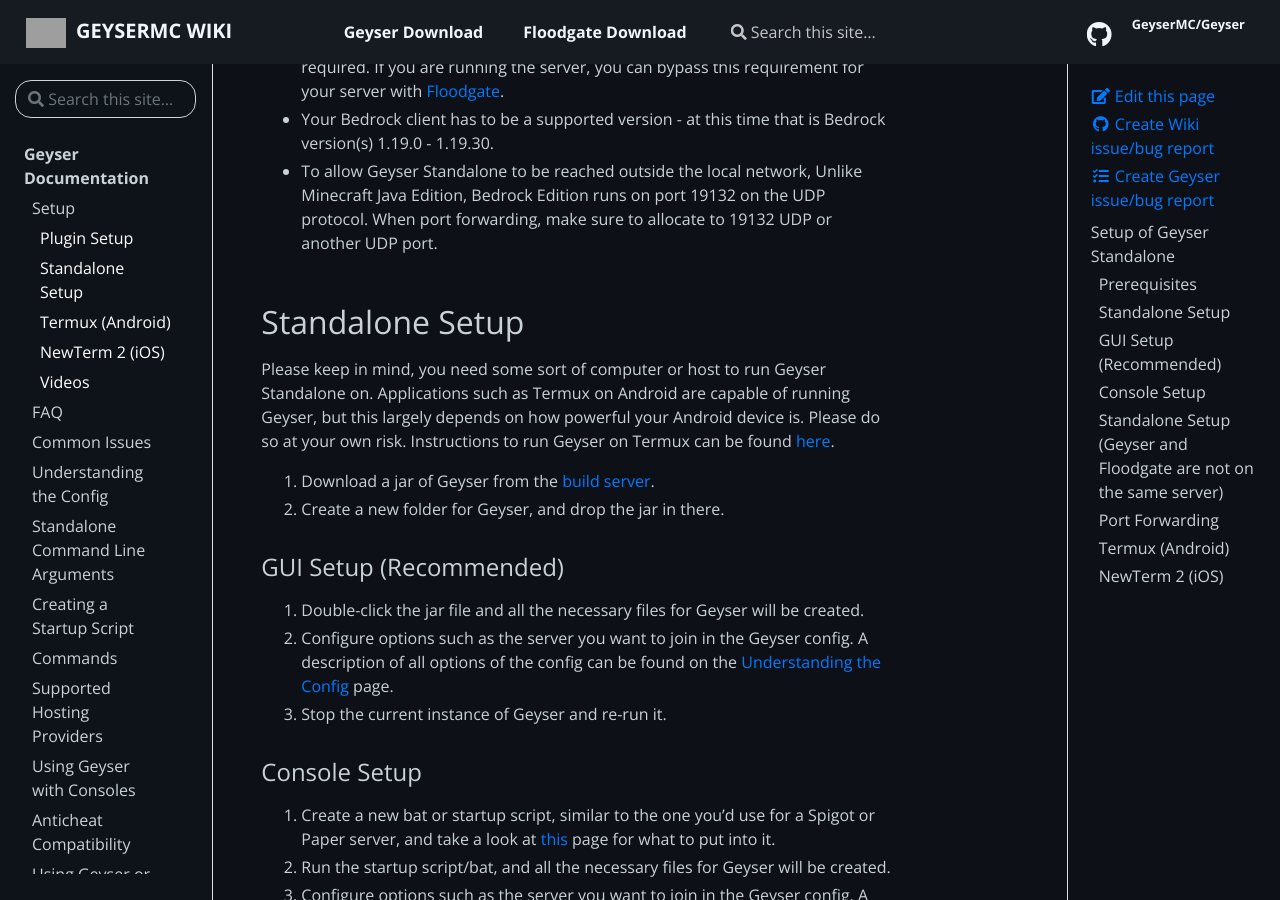
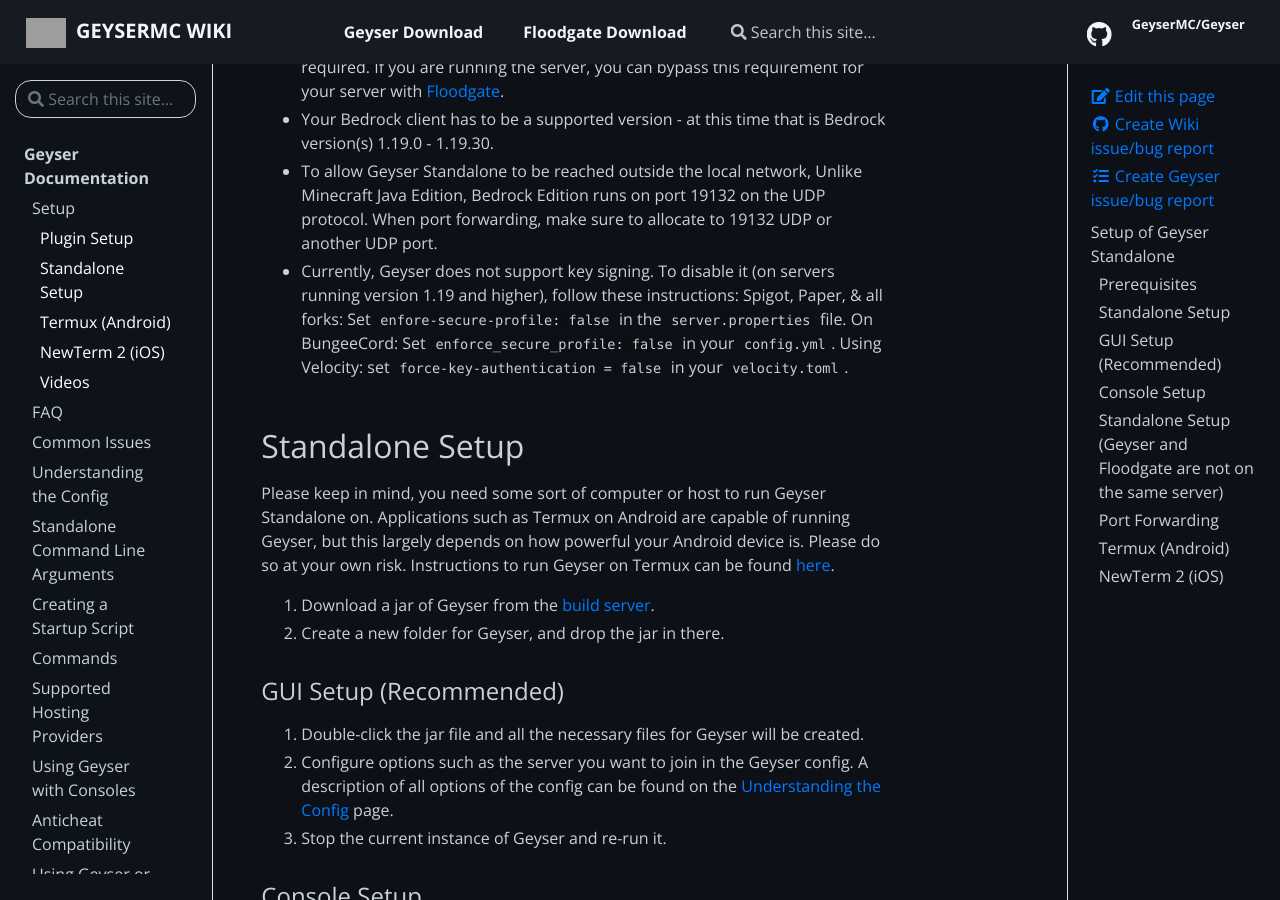
Before and after one commit to GeyserMC/GeyserWiki, a Jekyll site: the page built from _docs/geyser/standalone.md, in a window 1280 px wide and 900 px high, scrolled down 407 px. Built offline with Jekyll 4.4.1, drawn with Linux system fonts in a browser that asks for light colours; grey boxes are pictures that could not be loaded.

Commit message:
split standalone instructions for cleaner look

```diff
--- a/_docs/geyser/standalone.md
+++ b/_docs/geyser/standalone.md
@@ -15,6 +15,8 @@
 - If you are connecting to an online mode Java server, a paid Java account is required. If you are running the server, you can bypass this requirement for your server with [Floodgate](/floodgate/).
 - Your Bedrock client has to be a supported version - at this time that is Bedrock version(s) {{ site.data.versions.bedrock }}.
 - To allow Geyser Standalone to be reached outside the local network, Unlike Minecraft Java Edition, Bedrock Edition runs on port 19132 on the UDP protocol. When port forwarding, make sure to allocate to 19132 UDP or another UDP port.
+- Currently, Geyser does not support key signing. To disable it (on servers running version 1.19 and higher), follow these instructions: Spigot, Paper, & all forks: Set `enfore-secure-profile: false` in the `server.properties` file. On BungeeCord: Set `enforce_secure_profile: false` in your `config.yml`. Using Velocity: set `force-key-authentication = false` in your `velocity.toml`.
+
 
 ## Standalone Setup
 Please keep in mind, you need some sort of computer or host to run Geyser Standalone on. Applications such as Termux on Android are capable of running Geyser, but this largely depends on how powerful your Android device is. Please do so at your own risk. Instructions to run Geyser on Termux can be found [here](/geyser/setup/#termux-android).
```
Also changed, not shown: _docs/geyser/setup.md (+1 -1 lines).
